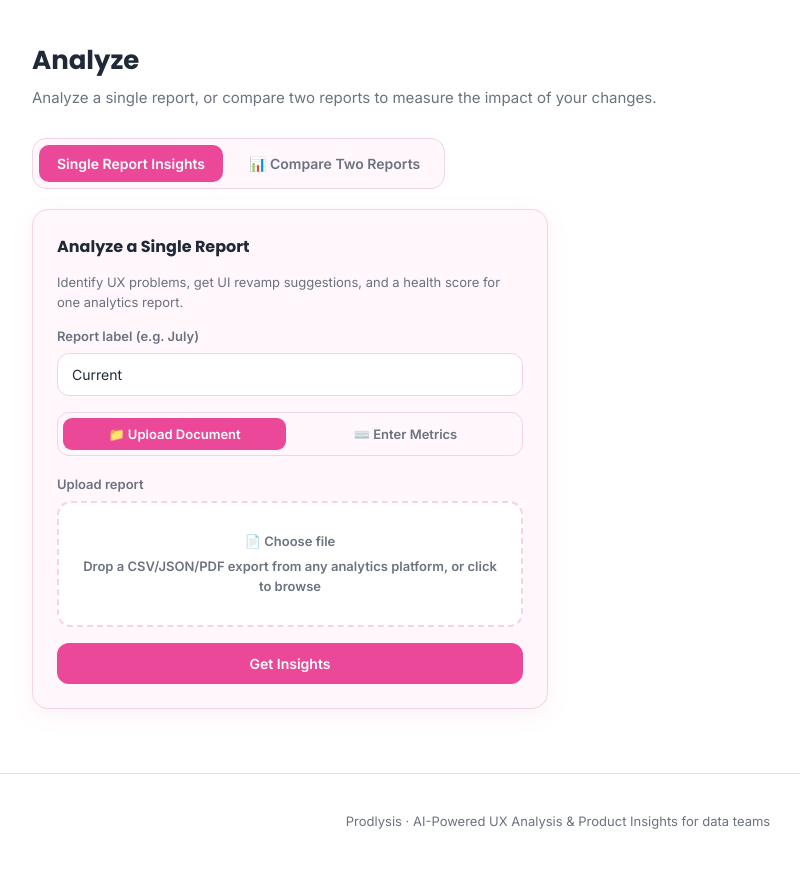
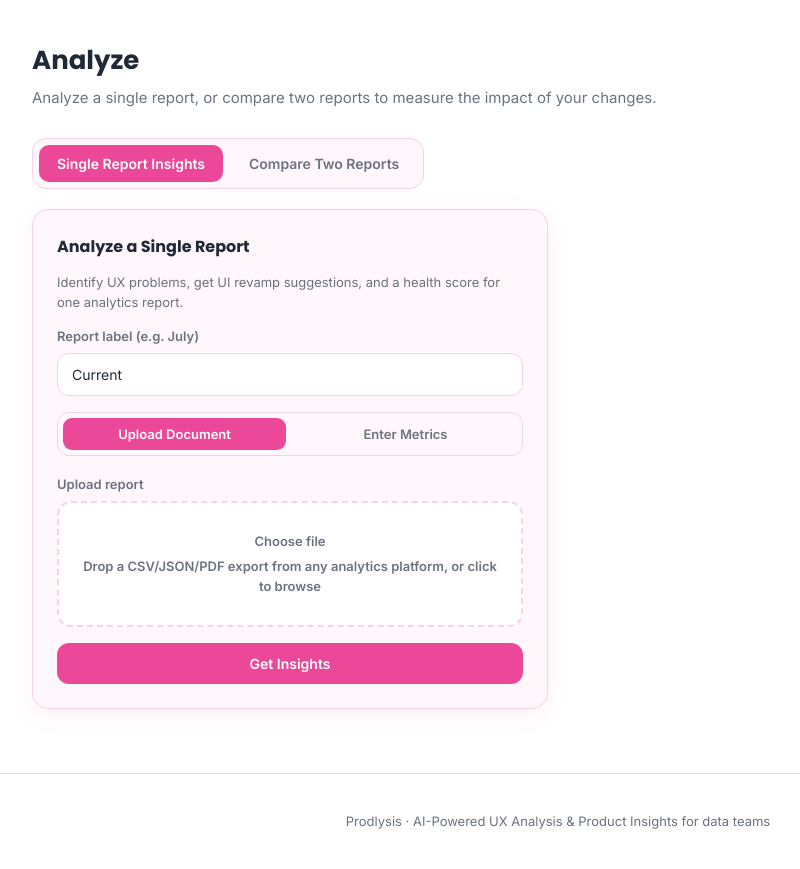
Before and after one commit to chinwenwosu73-netizen/prodlysis, a Flask app: page /compare in a window 1280 px wide. Shown: the part 67-936 px from the top of the page, without its empty margins (82-882 px from the left). Run offline with Flask 3, Linux system fonts and the light colour scheme.

Commit message:
chore: remove emojis from compare page and analysis results

```diff
--- a/static/app.js
+++ b/static/app.js
@@ -138,26 +138,26 @@ function renderComprehensive(a) {
         '<p style="margin:6px 0 0;font-size:14px">' + escapeHtml(m.interpretation || '') + '</p>' +
         '</div>';
     }).join('');
-    html += '<h3 style="margin:22px 0 10px">🔍 Per-Metric Deep Dive</h3>' +
+    html += '<h3 style="margin:22px 0 10px">Per-Metric Deep Dive</h3>' +
       '<div class="card" style="background:var(--bg);padding:16px 20px">' + rows + '</div>';
   }
   if (a.cross_metric) {
-    html += '<h3 style="margin:22px 0 10px">🔗 Cross-Metric Analysis</h3>' +
+    html += '<h3 style="margin:22px 0 10px">Cross-Metric Analysis</h3>' +
       '<div class="card" style="background:var(--bg);padding:16px 20px"><p style="margin:0">' +
       escapeHtml(a.cross_metric) + '</p></div>';
   }
   if (a.business_impact) {
-    html += '<h3 style="margin:22px 0 10px">📈 Business Impact</h3>' +
+    html += '<h3 style="margin:22px 0 10px">Business Impact</h3>' +
       '<div class="card" style="background:var(--bg);padding:16px 20px"><p style="margin:0">' +
       escapeHtml(a.business_impact) + '</p></div>';
   }
   if (a.ab_tests && a.ab_tests.length) {
     var tests = a.ab_tests.map(function (t) {
-      return '<div class="finding"><div class="f-title">🧪 ' + escapeHtml(t.name || '') + '</div>' +
+      return '<div class="finding"><div class="f-title">' + escapeHtml(t.name || '') + '</div>' +
         '<div class="muted" style="font-size:13px">Hypothesis: ' + escapeHtml(t.hypothesis || '') + '</div>' +
         '<div class="muted" style="font-size:13px">Success metric: <b>' + escapeHtml(t.success_metric || '') + '</b></div></div>';
     }).join('');
-    html += '<h3 style="margin:22px 0 10px">🧪 A/B Test Suggestions</h3>' +
+    html += '<h3 style="margin:22px 0 10px">A/B Test Suggestions</h3>' +
       '<div class="card" style="background:var(--bg);padding:16px 20px">' + tests + '</div>';
   }
   if (a.risk_watchlist && a.risk_watchlist.length) {
@@ -166,7 +166,7 @@ function renderComprehensive(a) {
         '<b>' + escapeHtml(r.risk || '') + '</b>' +
         '<div class="muted" style="font-size:13px;margin-top:2px">Watch: ' + escapeHtml(r.watch || '') + '</div></div></li>';
     }).join('');
-    html += '<h3 style="margin:22px 0 10px">⚠️ Risk &amp; Watch-List</h3>' +
+    html += '<h3 style="margin:22px 0 10px">Risk &amp; Watch-List</h3>' +
       '<div class="card" style="background:var(--bg);padding:16px 20px"><ul class="rec-list">' + risks + '</ul></div>';
   }
   return html;
@@ -195,7 +195,7 @@ function renderDropoffs(a) {
       '<div style="margin-top:2px">' + escapeHtml(r.text) + '</div></div></li>';
   }).join('');
 
-  return '<h3 style="margin:22px 0 10px">🧭 User Drop-off Analysis</h3>' +
+  return '<h3 style="margin:22px 0 10px">User Drop-off Analysis</h3>' +
     '<div class="card" style="background:var(--bg);padding:16px 20px">' +
       '<p style="margin:0 0 10px"><b>Worst drop-off point:</b> ' + escapeHtml(d.worst || '—') + '</p>' +
       '<p style="margin:0 0 12px">' + escapeHtml(d.summary) + '</p>' +
@@ -298,7 +298,7 @@ function renderInsights(a) {
           '<div class="f-title">AI Summary</div>' +
           '<p style="margin:6px 0 0">' + escapeHtml(a.summary) + '</p>' +
         '</div>' +
-        (a.priority_metric ? '<h3 style="margin:16px 0 8px">🎯 Priority area</h3>' +
+        (a.priority_metric ? '<h3 style="margin:16px 0 8px">Priority area</h3>' +
           '<p class="muted" style="margin:0">Focus on <b>' + escapeHtml(a.priority_metric) + '</b> first.</p>' : '') +
       '</div>' +
     '</div>' +
--- a/templates/compare.html
+++ b/templates/compare.html
@@ -10,7 +10,7 @@
 <!-- Mode toggle -->
 <div class="mode-switch" role="tablist">
   <button class="mode-btn active" data-mode="single" role="tab" id="mode-single">Single Report Insights</button>
-  <button class="mode-btn" data-mode="compare" role="tab" id="mode-compare">📊 Compare Two Reports</button>
+  <button class="mode-btn" data-mode="compare" role="tab" id="mode-compare">Compare Two Reports</button>
 </div>
 
 <div class="grid grid-2">
@@ -27,8 +27,8 @@
 
       <!-- Input method toggle: upload the document OR enter metrics -->
       <div class="input-method" role="tablist">
-        <button type="button" class="im-btn active" data-method="upload" data-for="single">📁 Upload Document</button>
-        <button type="button" class="im-btn" data-method="manual" data-for="single">⌨️ Enter Metrics</button>
+        <button type="button" class="im-btn active" data-method="upload" data-for="single">Upload Document</button>
+        <button type="button" class="im-btn" data-method="manual" data-for="single">Enter Metrics</button>
       </div>
 
       <div class="im-panel" data-method-panel="single-upload">
@@ -36,7 +36,7 @@
           <label>Upload report</label>
           <label class="dropzone" id="dz-single" for="file-single">
             <input type="file" id="file-single" accept=".csv,.json,.pdf,.txt,text/csv,application/json,application/pdf" />
-            <div class="dz-title">📄 Choose file</div>
+            <div class="dz-title">Choose file</div>
             <div class="dz-hint">Drop a CSV/JSON/PDF export from any analytics platform, or click to browse</div>
             <div class="dz-file hidden"></div>
           </label>
@@ -68,8 +68,8 @@
 
       <!-- Input method toggle: upload both documents OR enter both metrics -->
       <div class="input-method" role="tablist">
-        <button type="button" class="im-btn active" data-method="upload" data-for="compare">📁 Upload Reports</button>
-        <button type="button" class="im-btn" data-method="manual" data-for="compare">⌨️ Enter Metrics</button>
+        <button type="button" class="im-btn active" data-method="upload" data-for="compare">Upload Reports</button>
+        <button type="button" class="im-btn" data-method="manual" data-for="compare">Enter Metrics</button>
       </div>
 
       <div class="im-panel" data-method-panel="compare-upload">
@@ -77,7 +77,7 @@
           <label>Upload previous report</label>
           <label class="dropzone" id="dz-prev" for="file-prev">
             <input type="file" id="file-prev" accept=".csv,.json,.pdf,.txt,text/csv,application/json,application/pdf" />
-            <div class="dz-title">📄 Choose previous file</div>
+            <div class="dz-title">Choose previous file</div>
             <div class="dz-hint">Drop a CSV/JSON/PDF export from any analytics platform, or click to browse</div>
             <div class="dz-file hidden"></div>
           </label>
@@ -87,7 +87,7 @@
           <label>Upload current report</label>
           <label class="dropzone" id="dz-curr" for="file-curr">
             <input type="file" id="file-curr" accept=".csv,.json,.pdf,.txt,text/csv,application/json,application/pdf" />
-            <div class="dz-title">📄 Choose current file</div>
+            <div class="dz-title">Choose current file</div>
             <div class="dz-hint">Drop a CSV/JSON/PDF export from any analytics platform, or click to browse</div>
             <div class="dz-file hidden"></div>
           </label>
@@ -121,10 +121,10 @@
     <div class="row" style="justify-content:space-between">
       <h3 style="margin:0">Export Report</h3>
       <div class="row">
-        <button class="btn btn-ghost btn-sm" id="save-btn">💾 Save to History</button>
-        <button class="btn btn-ghost btn-sm" id="copy-btn">📋 Copy</button>
-        <button class="btn btn-ghost btn-sm" id="md-btn">⬇ Markdown</button>
-        <button class="btn btn-primary btn-sm" id="pdf-btn">⬇ PDF</button>
+        <button class="btn btn-ghost btn-sm" id="save-btn">Save to History</button>
+        <button class="btn btn-ghost btn-sm" id="copy-btn">Copy</button>
+        <button class="btn btn-ghost btn-sm" id="md-btn">Markdown</button>
+        <button class="btn btn-primary btn-sm" id="pdf-btn">PDF</button>
       </div>
     </div>
   </div>
```
